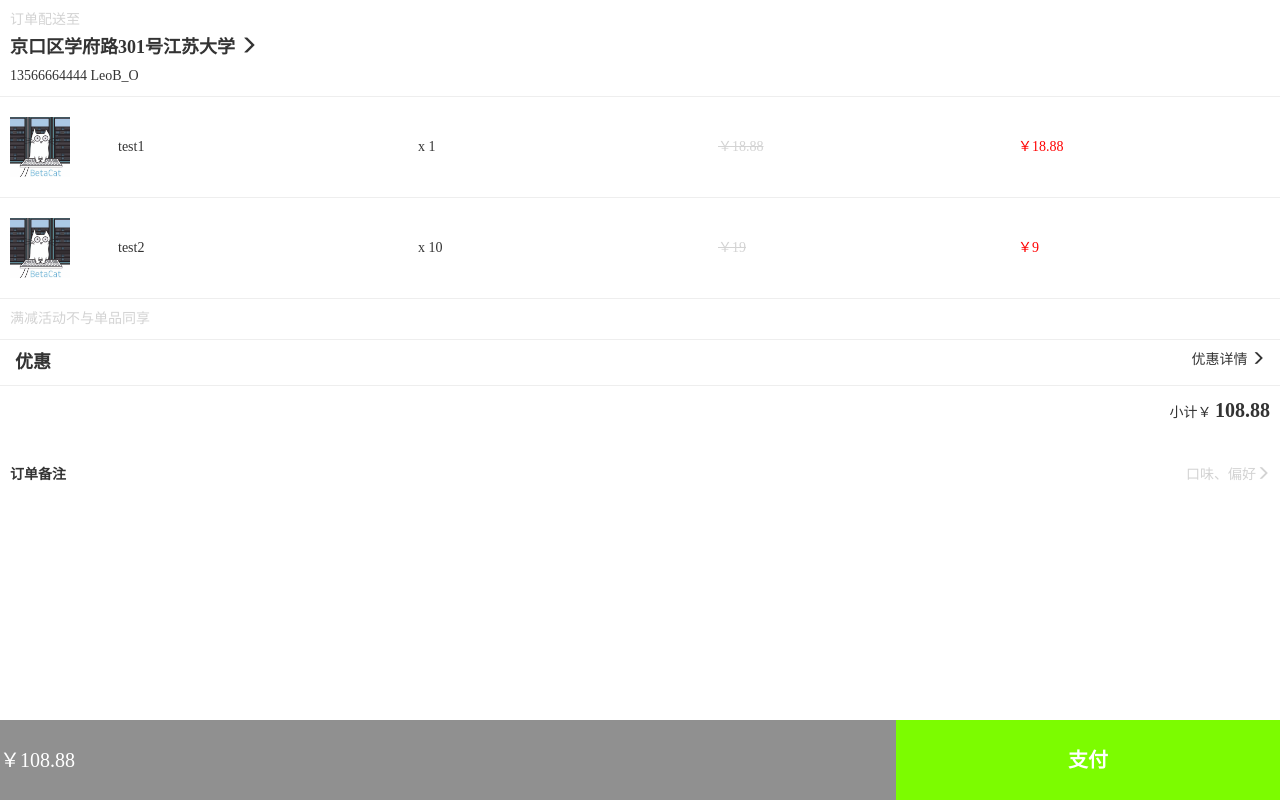
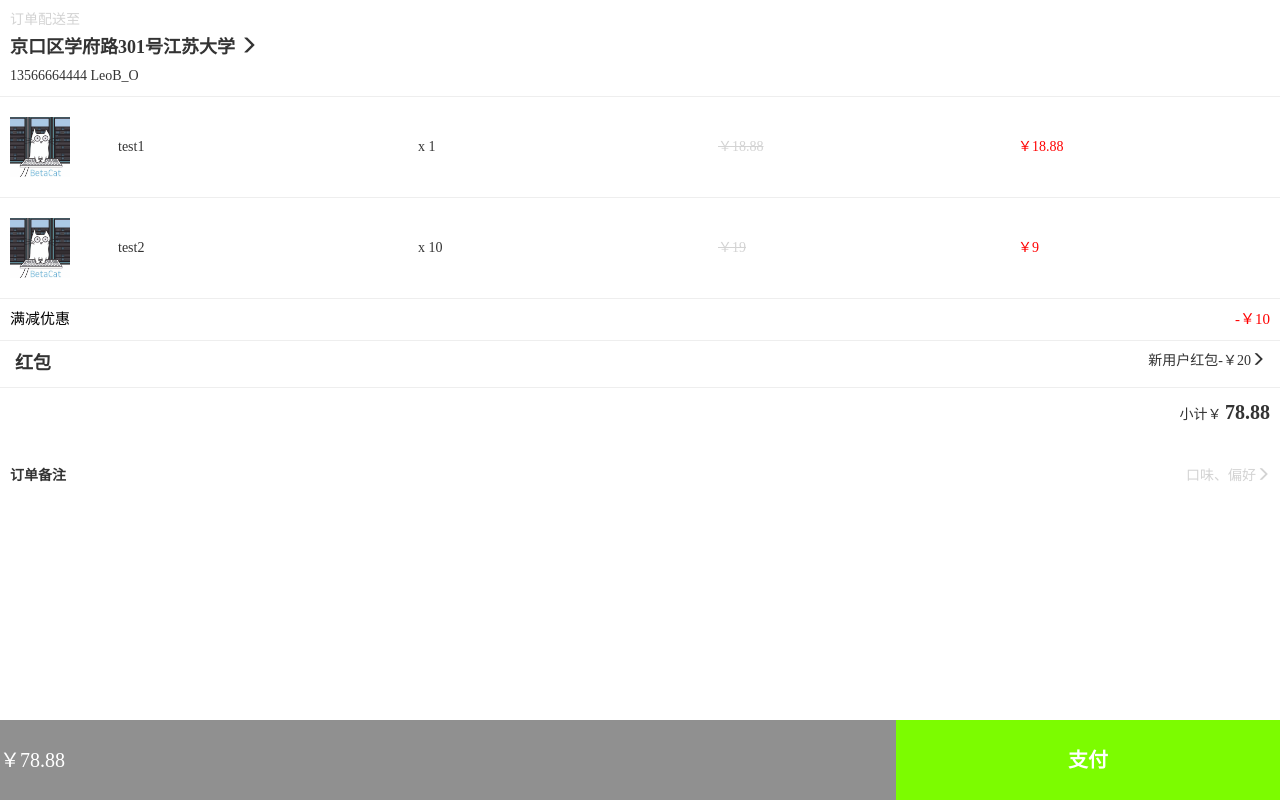
Before and after one commit to LeoB-O/OrderDish-FrontEnd, a Vue app: page /#/CheckoutOnline in a window 1280 px wide. Built offline with nearby package versions, Linux system fonts and the light colour scheme.

Commit message:
update: use template

```diff
--- a/src/components/CheckoutOnline.vue
+++ b/src/components/CheckoutOnline.vue
@@ -33,17 +33,25 @@
         <hr style="margin: 0px;">
       </div>
       <div class="orders__discount-notice">
-        <!--TODO 使用模板表示消息？ -->
-        满减活动不与单品同享
+        <div v-if="discount" class="orders__discount-detail">
+          <span class="orders__discount-msg">{{discount.msg}}</span>
+          <span>-￥{{discount.amount}}</span>
+        </div>
+        <div v-else-if="discountMsg">{{discountMsg}}</div>
+        <div v-else>满减活动不与单品同享</div>
       </div>
       <hr>
-      <div class="orders__discount">
-        <div class="orders__discount-title">
-          优惠
+      <div class="orders__redpack">
+        <div class="orders__redpack-title">
+          红包
         </div>
-        <div class="orders__discount-detail">
+        <div class="orders__redpack-detail">
           <!--TODO 使用模板表示-->
-          优惠详情
+          <span v-if="redpack">
+            <span>{{redpack.msg}}</span>
+            <span>-￥{{redpack.amount}}</span>
+          </span>
+          <span v-else>无可用红包</span>
           <span class="glyphicon glyphicon-menu-right" style="font-weight: 100;"></span>
         </div>
       </div>
@@ -63,7 +71,8 @@
       </span>
       <span class="ordernote__detail">
         <!-- TODO 改成模板-->
-        <span>口味、偏好</span>
+        <span v-if="noteDetail">{{noteDetail}}</span>
+        <span v-else>口味、偏好</span>
         <span class="glyphicon glyphicon-menu-right" style="font-weight: 100;"></span>
       </span>
     </div>
@@ -84,6 +93,11 @@ export default {
   name: 'CheckoutOnline',
   data () {
     return {
+      discount: {msg: '满减优惠', amount: 10},
+      discountMsg: '',
+      redpack: {msg: '新用户红包', amount: 20},
+      redpackDetail: '',
+      noteDetail: '',
       address: {
         name: 'LeoB_O',
         phone: '13566664444',
@@ -108,6 +122,11 @@ export default {
         options: {option1: 'select1', option2: 'select2'},
         amount: 10,
         img: require('../assets/shop.png')
+      }],
+      discounts: [{
+        type: 0,
+        requirement: 20,
+        discount: 10
       }]
     }
   },
@@ -117,7 +136,13 @@ export default {
       for (let order of this.orders) {
         sum += order.salePrice * order.amount
       }
-      return sum
+      if (this.discount) {
+        sum -= this.discount.amount
+      }
+      if (this.redpack) {
+        sum -= this.redpack.amount
+      }
+      return sum <= 0 ? 0 : sum
     }
   }
 }
@@ -162,18 +187,29 @@ export default {
     margin: 10px 10px;
   }
 
-  .orders__discount {
+  .orders__discount-detail {
+    display: flex;
+    justify-content: space-between;
+    color: red;
+    font-size: 15px;
+  }
+
+  .orders__discount-msg {
+    color: #000;
+  }
+
+  .orders__redpack {
     display: flex;
     justify-content: space-between;
     padding: 10px 15px;
   }
 
-  .orders__discount-title {
+  .orders__redpack-title {
     font-size: large;
     font-weight: 600;
   }
 
-  .orders__discount-detail {
+  .orders__redpack-detail {
   }
 
   .orders__total {
```
